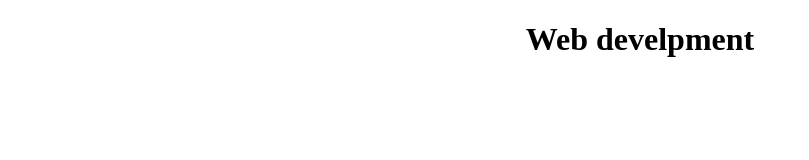
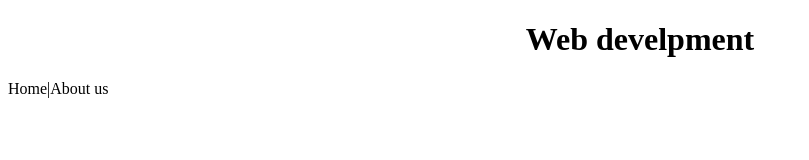
Before and after one commit to supreet-kulkarni/Web-page-repo, a plain HTML site: page index.html in a window 1280 px wide. Shown: the whole page, without its empty margins (0-809 px from the left). Drawn offline with Linux system fonts and the light colour scheme.

Commit message:
Added the header to the index.html page

```diff
--- a/index.html
+++ b/index.html
@@ -5,5 +5,6 @@
 </head>
 <body>
 <center><h1>Web develpment</h1></center>
+<header>Home|About us</header>
 </body>
 </html>
```
